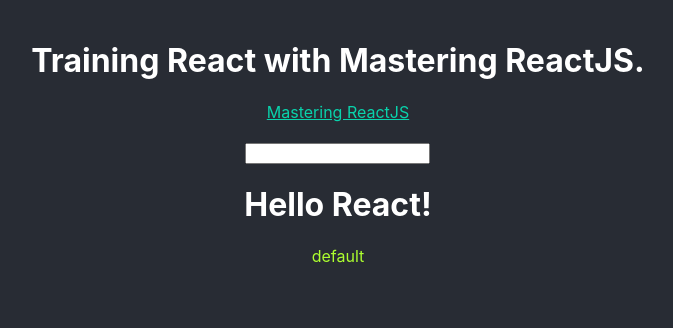
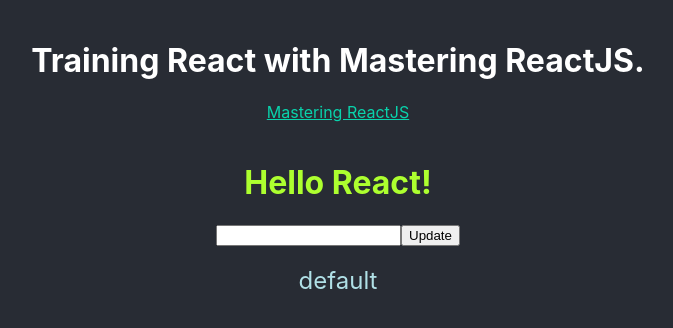
Before and after one commit to dandgerson/masterting-react, a React (Create React App) app: page / in a window 1280 px wide. Shown: the top 328 px of the page, without its empty margins (302-975 px from the left). Built offline with nearby package versions, Linux system fonts and the light colour scheme.

Commit message:
add button

```diff
--- a/src/components/HelloReact.js
+++ b/src/components/HelloReact.js
@@ -11,13 +11,24 @@ const HelloReact = () => {
   }
   return (
     <div>
+      <h1>
+        <HelloMessage message='Hello React!' />
+      </h1>
       <input
         type="text"
-        onChange={updateMessage}
         ref={elem => ($input = elem)}
         />
-      <h1>Hello React!</h1>
-      <HelloMessage message={state.message} />
+      <button
+        onClick={updateMessage}>
+        Update
+      </button>
+      <div
+        style={{
+          paddingTop: '20px',
+          fontSize: '1.5rem',
+          color: 'powderblue',
+        }}
+      >{state.message}</div>
     </div>
   )
 }
```
